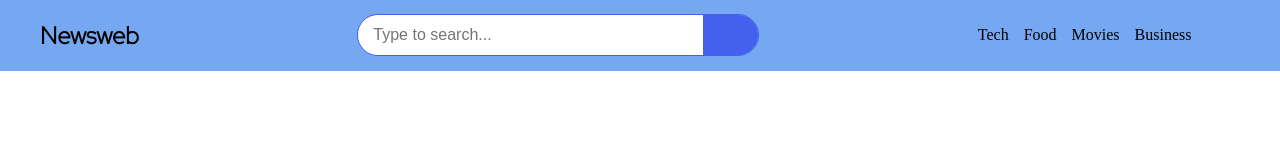
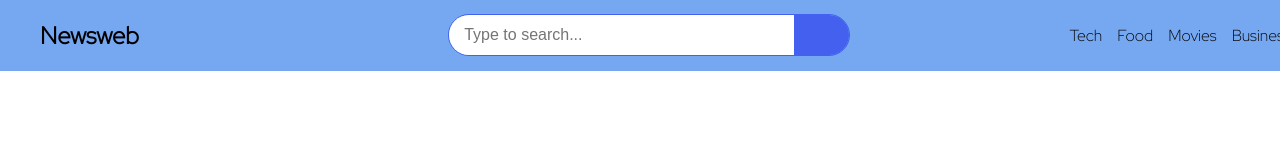
Before and after one commit to elda0505/javascript-project, a plain HTML site: page index.html in a window 1280 px wide. Drawn offline with Linux system fonts and the light colour scheme.

Commit message:
header finished

```diff
--- a/style.css
+++ b/style.css
@@ -44,9 +44,12 @@ form{
     border-radius: 35px;
     overflow: hidden;
     border: 1.5px solid #4361ee;
-    margin-left: 170px;
+    margin-left: 290px;
+    margin-right: -70px;
 
 }
+
+
 .inputSearch  input{
     width: 100%;
     height: 100%;
@@ -71,7 +74,9 @@ nav ul{
     list-style: none;
     gap: 15px;
     padding: 0;
-    margin-left: 170px;
+    margin-left: 270px;
+    margin-right: -70px;
+    font-family: 'Red Hat Display', sans-serif;
 }
 nav ul li{
     cursor: pointer;
```
